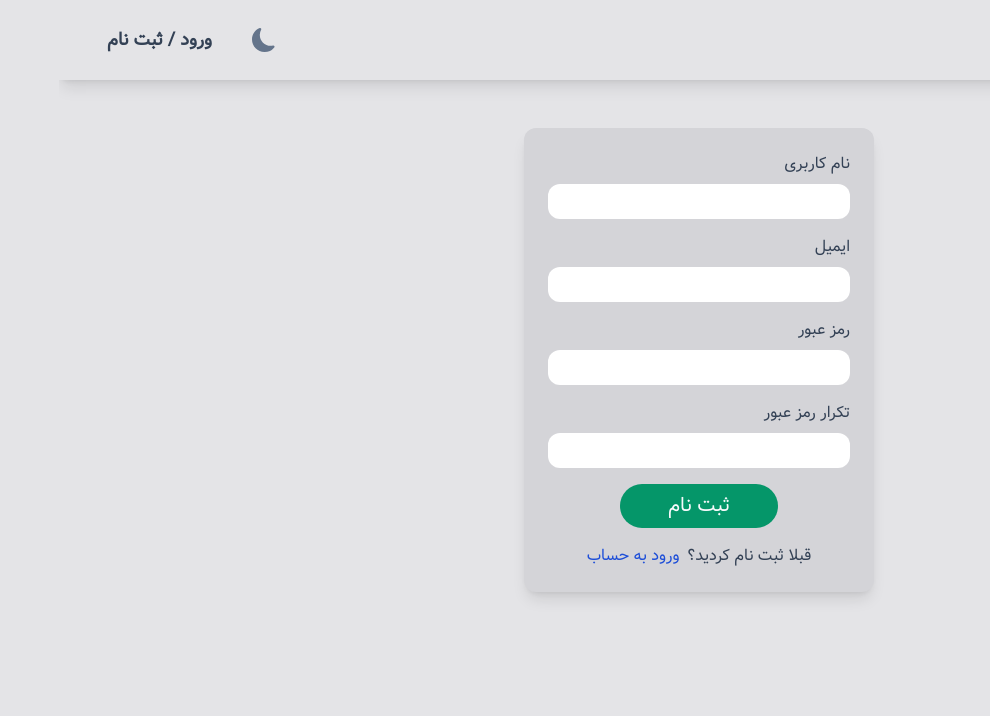
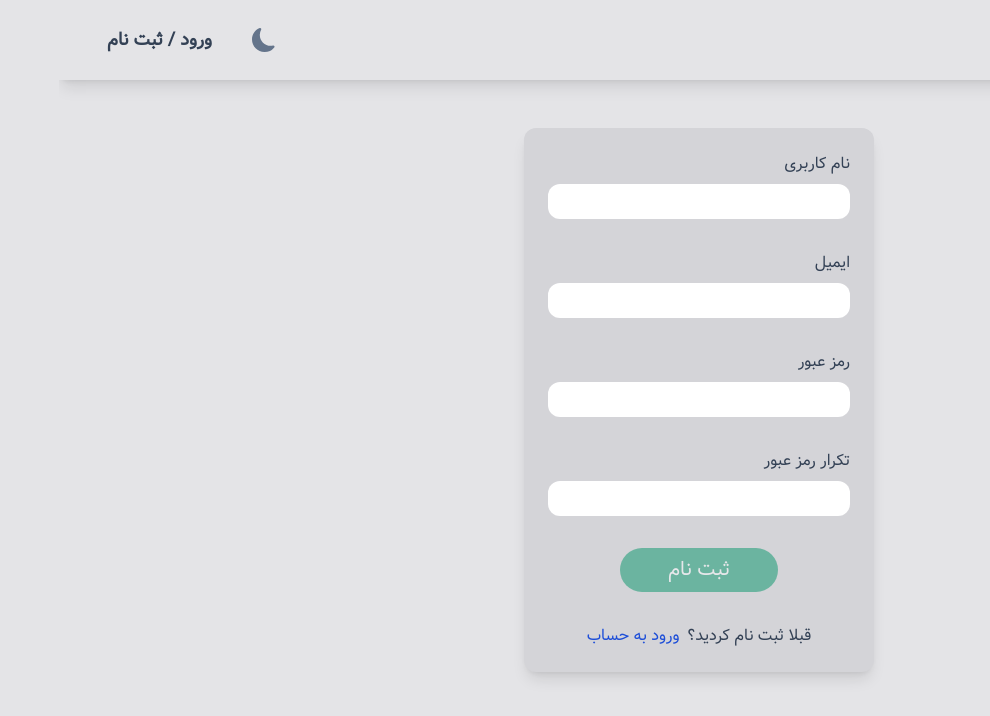
Before and after one commit to mowhammadali/houses, a React (Create React App) app: page /register in a window 1280 px wide. Shown: the top 716 px of the page, without its empty margins (290-1280 px from the left). Built offline with nearby package versions, Linux system fonts and the light colour scheme.

Commit message:
switch to formik

```diff
--- a/package.json
+++ b/package.json
@@ -7,6 +7,7 @@
     "@testing-library/react": "^13.4.0",
     "@testing-library/user-event": "^13.5.0",
     "axios": "^1.3.1",
+    "formik": "^2.2.9",
     "json-server": "^0.17.1",
     "react": "^18.2.0",
     "react-dom": "^18.2.0",
@@ -14,7 +15,8 @@
     "react-router-dom": "^6.8.0",
     "react-scripts": "5.0.1",
     "styled-components": "^5.3.6",
-    "web-vitals": "^2.1.4"
+    "web-vitals": "^2.1.4",
+    "yup": "^0.32.11"
   },
   "scripts": {
     "start": "react-scripts start",
--- /dev/null
+++ b/src/Formik/FormikData.js
@@ -0,0 +1,33 @@
+import * as yup from "yup";
+
+export const initialValues = {
+    name: "",
+    email: "",
+    password: "",
+    confirmPassword: "",
+}
+
+export const initialValues2 = {
+    loginEmail: "",
+    loginPassword: ""
+}
+
+export const onSubmit = (values , submitProps) => {
+
+}
+
+export const onSubmit2 = (values , submitProps) => {
+
+}
+
+export const validationSchema = yup.object({
+    name: yup.string().required("لطفا فیلد را پر کنید").min(3 , 'نام کاربری کوتاه است').max(60 , "نام کاربری بیش از حد مجاز است"),
+    email: yup.string().required('لطفا فیلد را پر کنید').email("ایمیل نامعتبر است"),
+    password: yup.string().required('لطفا فیلد را پر کنید').matches(/^(?=.*\d)(?=.*[a-z])(?=.*[A-Z])[a-zA-Z0-9]{8,}$/ , "رمز حداقل هشت کارکتر و شامل حروف بزرگ و اعداد باشد"),
+    confirmPassword: yup.string().required('لطفا فیلد را پر کنید').oneOf([yup.ref('password'), null], 'تکرار رمز عبور صحیح نمی باشد'),
+})
+
+export const validationSchema2 = yup.object({
+    loginEmail: yup.string().required("لطفا فیلد را پر کنید").email("ایمیل نامعتبر است"),
+    loginPassword: yup.string().required("لطفا فیلد را پر کنید"),
+})
--- /dev/null
+++ b/src/Formik/Input.jsx
@@ -0,0 +1,20 @@
+import React from 'react';
+import {Field , ErrorMessage } from 'formik';
+
+const Input = ({name , label , type}) => {
+    return (
+        <section className='flex flex-col gap-y-2 relative'>
+            <label className='select-none' htmlFor={name}>{label}</label>
+            <Field className="input" type={type} id={name} name={name} />
+            <ErrorMessage name={name}>
+                {error => <span className='text-xs
+                text-red-600 absolute bottom-[-20px] right-0'>
+                    {error}
+                </span>
+                }
+            </ErrorMessage>
+        </section>
+    );
+};
+
+export default Input;
--- /dev/null
+++ b/src/Formik/LoginButton.jsx
@@ -0,0 +1,17 @@
+import React from 'react';
+
+const LoginButton = (props) => {
+    const {isValid ,  isSubmitting} = props;
+    console.log(isValid);
+    console.log(isSubmitting);
+    return (
+        <section className='flex justify-center'>
+            <button className={`form-btn ${!isValid && 'opacity-50'}`}
+            type="submit" disabled={isValid}>
+                {isSubmitting ? "صبور باشید ..." : "ورود"}
+            </button>
+        </section>
+    );
+};
+
+export default LoginButton;
--- /dev/null
+++ b/src/Formik/SignUpButton.jsx
@@ -0,0 +1,17 @@
+import React from 'react';
+
+const SignButton = (props) => {
+    const {isValid ,  isSubmitting} = props;
+    console.log(isValid);
+    console.log(isSubmitting);
+    return (
+        <section className='flex justify-center'>
+            <button className={`form-btn ${!isValid && 'opacity-50'}`}
+            type="submit" disabled={isValid}>
+                {isSubmitting ? "صبور باشید ..." : "ثبت نام"}
+            </button>
+        </section>
+    );
+};
+
+export default SignButton;
--- a/src/Pages/Login.jsx
+++ b/src/Pages/Login.jsx
@@ -1,27 +1,40 @@
 import React from 'react';
 import { NavLink } from 'react-router-dom';
+import { Formik , Form } from 'formik';
+
+// components
+import Input from "../Formik/Input.jsx";
+import LoginButton from '../Formik/LoginButton.jsx';
+
+// formik
+import { initialValues2 , onSubmit2 , validationSchema2 } from "../Formik/FormikData.js";
 
 const Login = () => {
     return (
-        <div>
-            <form className='form'>
-                <section className='flex flex-col gap-y-2'>
-                    <label htmlFor='login-email'>ایمیل</label>
-                    <input className='input' type="email" id='login-email'/>
-                </section>
-                <section className='flex flex-col gap-y-2'>
-                    <label htmlFor='login-password'>رمز عبور</label>
-                    <input className='input' type="password" id='login-password'/>
-                </section>
-                <section className='flex justify-center'>
-                    <button className="form-btn" type="submit">ورود</button>
-                </section>
-                <section className='flex justify-center items-center gap-x-2'>
-                    <p>حساب کاربری ندارید؟</p>
-                    <NavLink className="text-blue-700 dark:text-blue-500" to="/register">ثبت نام</NavLink>
-                </section>
-            </form>
-        </div>
+        <Formik
+        initialValues={initialValues2}
+        onSubmit={onSubmit2}
+        validationSchema={validationSchema2}
+        validateOnChange={true}
+        validateOnMount
+        enableReinitialize
+        >
+            {
+                formik => {
+                    return(
+                        <Form className='form'>
+                            <Input name="loginEmail" type="email" label="ایمیل"/>
+                            <Input name="loginPassword" type="password" label="رمز عبور"/>
+                            <LoginButton {...formik}/>
+                            <section className='flex justify-center items-center gap-x-2'>
+                                <p>حساب کاربری ندارید؟</p>
+                                <NavLink className="text-blue-700 dark:text-blue-500" to="/register">ثبت نام</NavLink>
+                            </section>
+                        </Form>
+                    )
+                }
+            }
+        </Formik>
     );
 };
 
--- a/src/Pages/Register.jsx
+++ b/src/Pages/Register.jsx
@@ -1,45 +1,43 @@
 import React , { useContext } from 'react';
 import { NavLink } from 'react-router-dom';
+import { Formik , Form } from 'formik';
 
-// import context
-import { RegisterContext } from '../Context/Register';
+// components
+import Input from "../Formik/Input.jsx";
+import SingUpButton from "../Formik/SignUpButton.jsx";
+
+// formik
+import { initialValues , onSubmit , validationSchema } from "../Formik/FormikData.js";
 
 const Register = () => {
-    // use context
-    const {registerData , registerHandler} = useContext(RegisterContext);
 
     return (
-        <div>
-            <form className='form gap-y-4'>
-                <section className='flex flex-col gap-y-2'>
-                    <label htmlFor='name'>نام کاربری</label>
-                    <input className='input' type="email"  value={registerData.name}
-                    id='name' name='name' onChange={registerHandler}/>
-                </section>
-                <section className='flex flex-col gap-y-2'>
-                    <label htmlFor='email'>ایمیل</label>
-                    <input className='input' type="email" value={registerData.email}
-                    id='email' name='email' onChange={registerHandler}/>
-                </section>
-                <section className='flex flex-col gap-y-2'>
-                    <label htmlFor='password'>رمز عبور</label>
-                    <input className='input' type="password"  value={registerData.password}
-                    id='password' name='password' onChange={registerHandler}/>
-                </section>
-                <section className='flex flex-col gap-y-2'>
-                    <label htmlFor='repeat-password'>تکرار رمز عبور</label>
-                    <input className='input' type="password" value={registerData.repeatPassword}
-                    id='repeat-password' name='repeatPassword' onChange={registerHandler}/>
-                </section>
-                <section className='flex justify-center'>
-                    <button className="form-btn" type="submit">ثبت نام</button>
-                </section>
-                <section className='flex justify-center items-center gap-x-2'>
-                    <p>قبلا ثبت نام کردید؟</p>
-                    <NavLink className="text-blue-700 dark:text-blue-500" to="/login">ورود به حساب</NavLink>
-                </section>
-            </form>
-        </div>
+        <Formik
+        initialValues={initialValues}
+        onSubmit={onSubmit}
+        validationSchema={validationSchema}
+        validateOnChange={true}
+        validateOnMount
+        enableReinitialize
+        >
+            {
+                formik => {
+                    return(
+                        <Form className='form'>
+                            <Input name="name" type="text" label="نام کاربری"/>
+                            <Input name="email" type="email" label="ایمیل"/>
+                            <Input name="password" type="password" label="رمز عبور"/>
+                            <Input name="confirmPassword" type="password" label="تکرار رمز عبور"/>
+                            <SingUpButton {...formik}/>
+                            <section className='flex justify-center items-center gap-x-2'>
+                                <p>قبلا ثبت نام کردید؟</p>
+                                <NavLink className="text-blue-700 dark:text-blue-500" to="/login">ورود به حساب</NavLink>
+                            </section>
+                        </Form>
+                    )
+                }
+            }
+        </Formik>
     );
 };
 
--- a/src/index.css
+++ b/src/index.css
@@ -5,11 +5,11 @@
 @layer components{
   .form{
     @apply flex flex-col gap-y-8 w-[350px]
-    shadow-lg rounded-xl mx-auto mt-12 p-6 bg-zinc-300
+    shadow-lg rounded-xl mx-auto my-12 p-6 bg-zinc-300
     dark:bg-zinc-700
   }
   .input{
-    @apply h-[35px] rounded-xl outline-none px-4;
+    @apply h-[35px] rounded-xl outline-none px-4 text-slate-700;
   }
   .form-btn{
     @apply px-12 py-2 text-xl rounded-3xl bg-emerald-600 text-slate-50;
--- a/src/index.js
+++ b/src/index.js
@@ -6,16 +6,13 @@ import App from './App';
 
 // context wrap
 import Theme from './Context/Theme';
-import Register from './Context/Register';
 
 const root = ReactDOM.createRoot(document.getElementById('root'));
 root.render(
   <>
     <BrowserRouter>
       <Theme>
-        <Register>
-          <App />
-        </Register>
+        <App />
       </Theme>
     </BrowserRouter>
   </>
```
Also changed, not shown: 1 other file (tests, documents, lock files or other folders).
